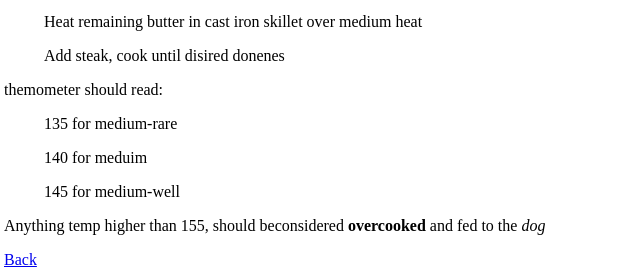
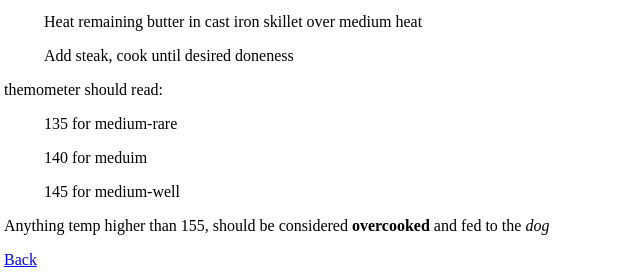
Before and after one commit to JavelinSo/odin-recipes, a plain HTML site: page recipes/garlic-butter-steak.html in a window 1280 px wide. Shown: the part 813-1087 px from the top of the page, 4-644 px from the left. Drawn offline with Linux system fonts and the light colour scheme.

Commit message:
Fix typos in garlic-butter-steak.html

```diff
--- a/recipes/garlic-butter-steak.html
+++ b/recipes/garlic-butter-steak.html
@@ -36,7 +36,7 @@
         <ol>Mix 1 tablespoon butter with parsley, garlic</ol>
         <ol>Sprinkle steak with salt and pepper</ol>
         <ol>Heat remaining butter in cast iron skillet over medium heat</ol>
-        <ol>Add steak, cook until disired donenes</ol>
+        <ol>Add steak, cook until desired doneness</ol>
 
     <p>themometer should read:</p>
 
@@ -44,7 +44,7 @@
     <ul>140 for meduim</ul>
     <ul>145 for medium-well</ul>
 
-    <p>Anything temp higher than 155, should beconsidered
+    <p>Anything temp higher than 155, should be considered
         <strong>overcooked</strong> and fed to the <em>dog</em></p>
 
     <a href="../index.html">Back</a>
```
